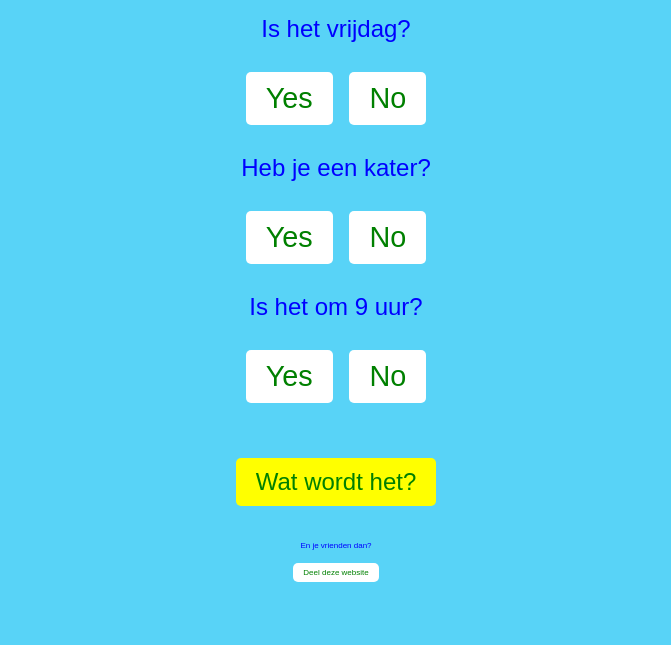
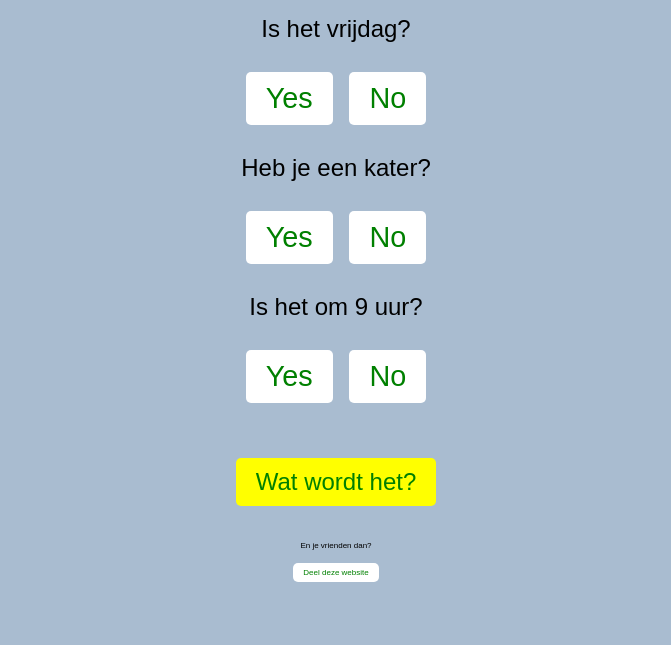
Before and after one commit to Rickthedev1/naarcollege, a plain HTML site: page index.html in a window 1280 px wide. Shown: the part 160-805 px from the top of the page, without its empty margins (304-975 px from the left). Drawn offline with Linux system fonts and the light colour scheme.

Commit message:
Update index.html

```diff
--- a/index.html
+++ b/index.html
@@ -6,8 +6,8 @@
     <title>Moet ik naar college gaan?</title>
     <style>
         body {
-            background-color: #58D3F7;
-            color: blue;
+            background-color: #A9BCD0;
+            color: #58A4BO;
             font-family: Arial, sans-serif;
             text-align: center;
             padding: 50px;
```
